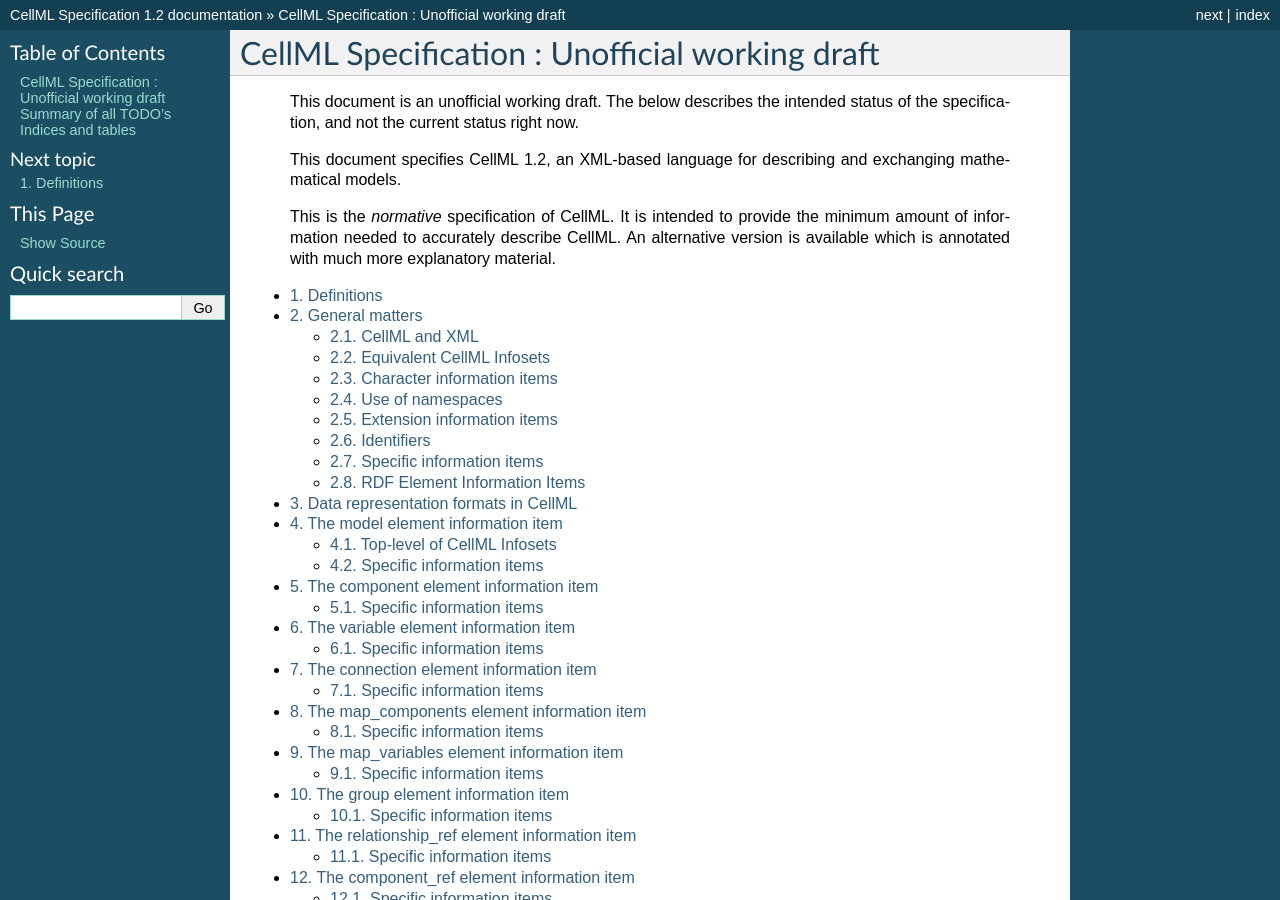
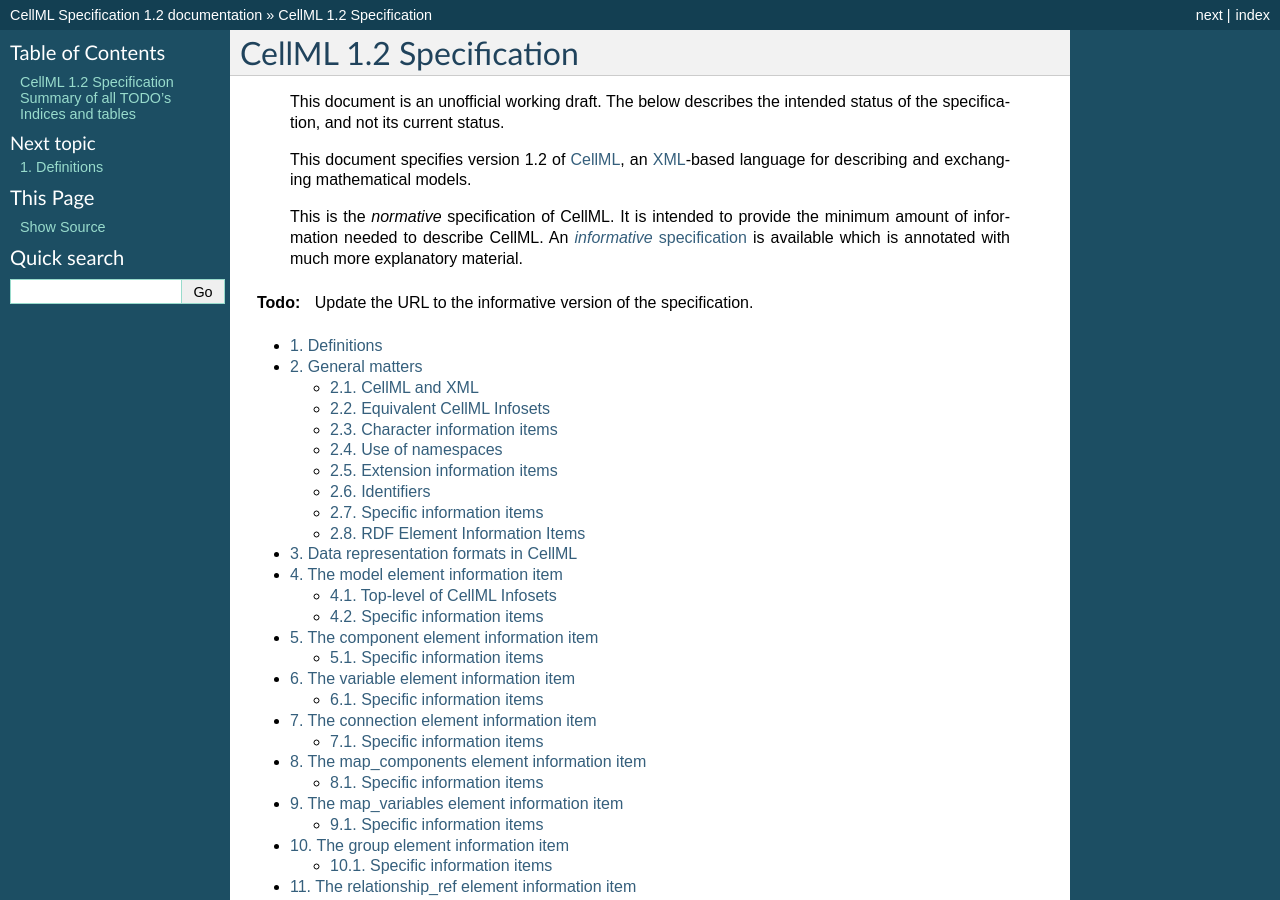
Before and after one commit to nickerso/cellml-spec-sphinx-test, a Sphinx documentation site: the page built from source/index.rst, in a window 1280 px wide and 900 px high. Built offline with Sphinx 7.4.7, drawn with Linux system fonts in a browser that asks for light colours; some of the changed text lies outside the part shown.

Commit message:
Some minor editing of the abstract (e.g. included some links). Also some minor cleaning up.

```diff
--- a/source/abstract.rst
+++ b/source/abstract.rst
@@ -1,11 +1,18 @@
-    This document is an unofficial working draft. The below describes
-    the intended status of the specification, and not the current status
-    right now.
+   This document is an unofficial working draft. The below describes
+   the intended status of the specification, and not its current status.
 
-    This document specifies CellML 1.2, an XML-based language for
-    describing and exchanging mathematical models.
+   This document specifies version 1.2 of `CellML <http://www.cellml.org/>`_,
+   an `XML <http://www.w3.org/XML/>`_-based language for
+   describing and exchanging mathematical models.
 
-    This is the *normative* specification of CellML. It is intended to
-    provide the minimum amount of information needed to accurately
-    describe CellML. An alternative version is available which is
-    annotated with much more explanatory material.
+   This is the *normative* specification of CellML. It is intended to
+   provide the minimum amount of information needed to describe CellML.
+   An |informativeSpecification|_ is available which is annotated with
+   much more explanatory material.
+
+.. _informativeSpecification: http://www.cellml.org/
+.. |informativeSpecification| replace:: *informative* specification
+
+.. todo::
+
+   Update the URL to the informative version of the specification.
--- a/source/index.rst
+++ b/source/index.rst
@@ -1,10 +1,5 @@
-.. CellML Specifications documentation master file, created by
-   sphinx-quickstart on Tue Nov 13 11:59:15 2012.
-   You can adapt this file completely to your liking, but it should at least
-   contain the root `toctree` directive.
-
-CellML Specification : Unofficial working draft
-===============================================
+CellML 1.2 Specification
+========================
 
 .. include:: abstract.rst
 
```
Also changed, not shown: source/relationship-ref-element-item.rst (line endings or trailing spaces).
